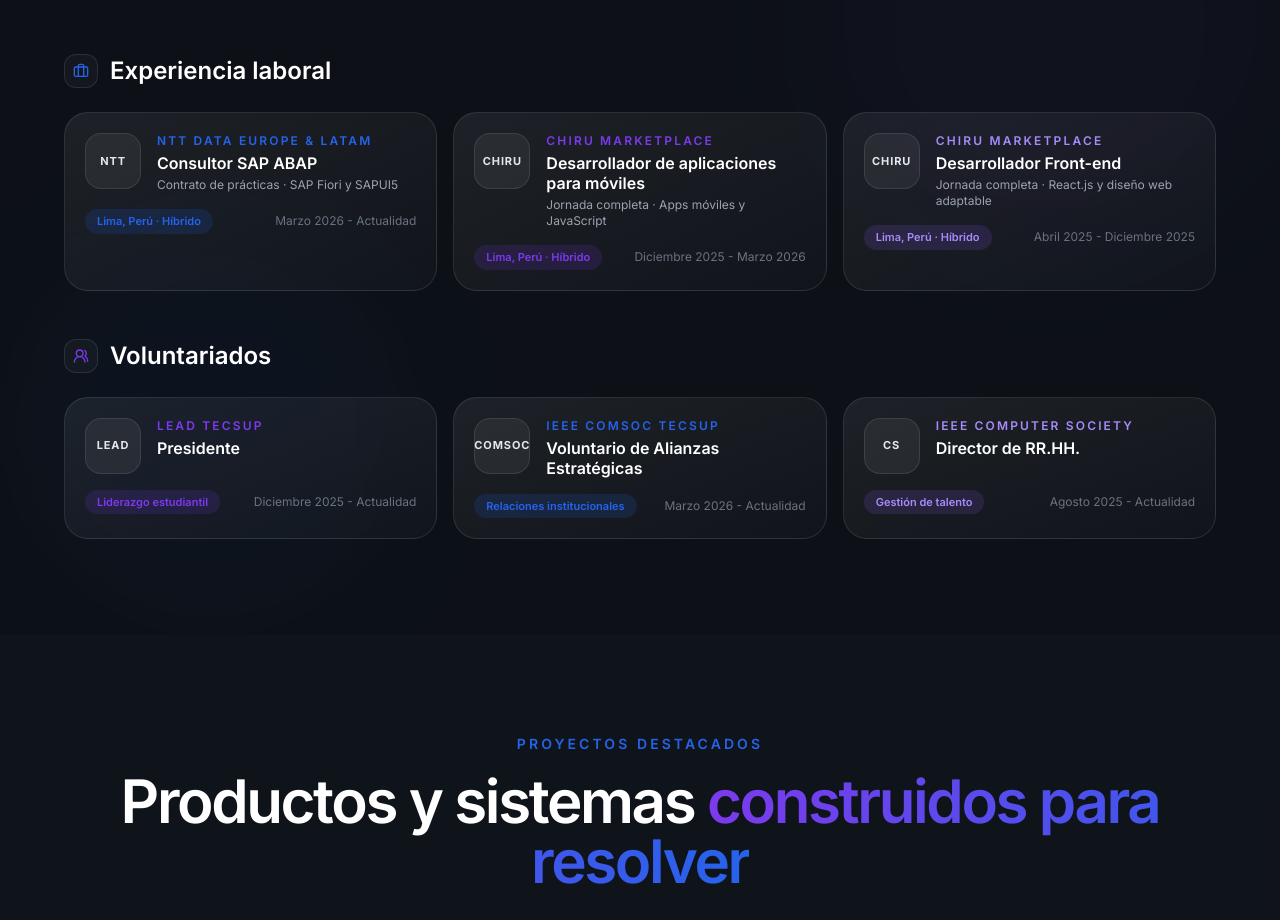
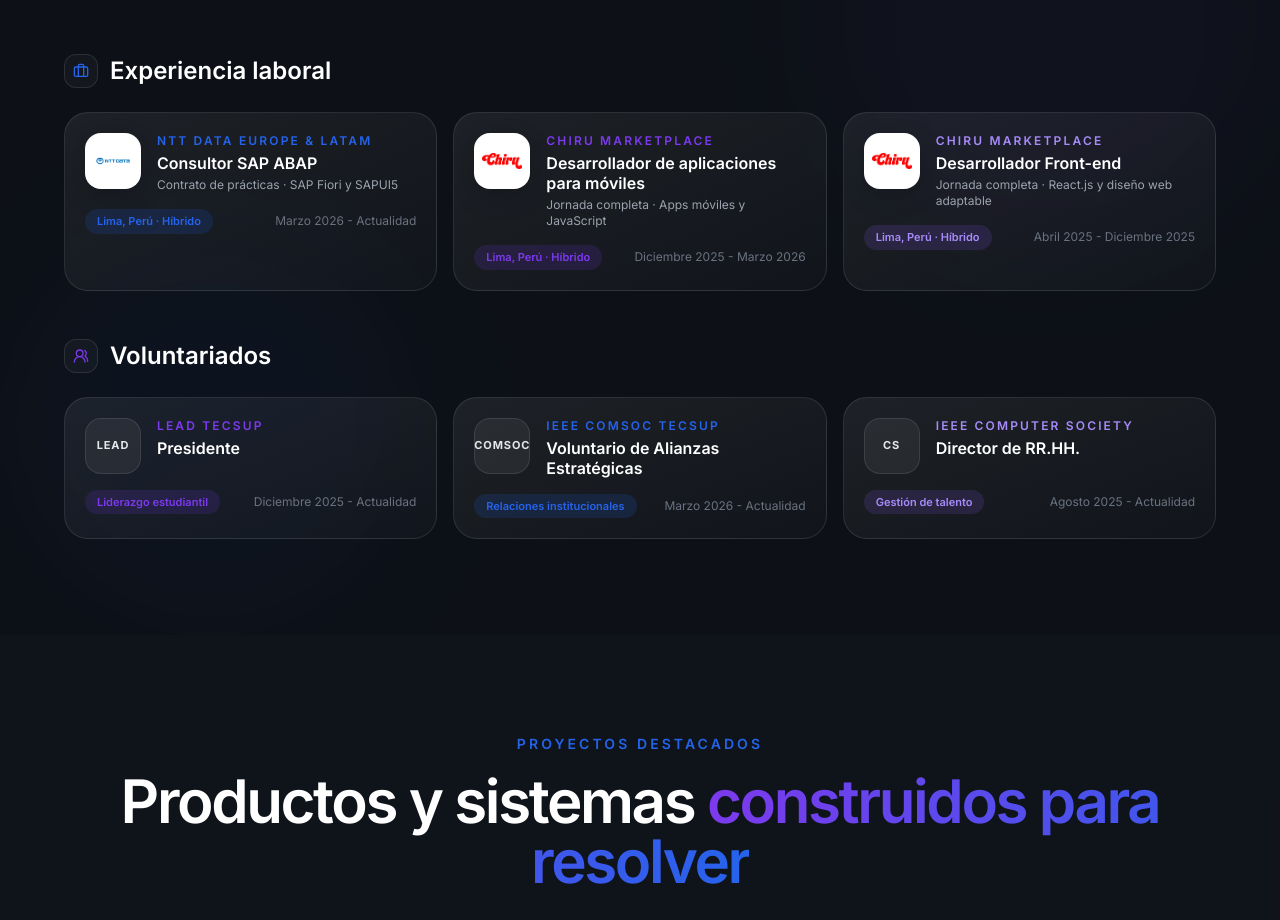
Before and after one commit to rafaelchuco/rafael-chuco-portfolio, a Next.js app: page / in a window 1280 px wide. Shown: the part 2000-2920 px from the top of the page. Built offline with nearby package versions, Linux system fonts and the light colour scheme.

Commit message:
feat: add logos and alt text for work experience items to enhance visual representation

```diff
--- a/components/Experience.tsx
+++ b/components/Experience.tsx
@@ -54,6 +54,8 @@
     period: 'Marzo 2026 - Actualidad',
     area: 'Lima, Perú · Híbrido',
     details: 'Contrato de prácticas · SAP Fiori y SAPUI5',
+    logo: '/images/NTT.png',
+    logoAlt: 'NTT DATA',
     logoText: 'NTT',
     accent: 'text-primary-blue',
     chip: 'bg-primary-blue/15 text-primary-blue',
@@ -64,6 +66,8 @@
     period: 'Diciembre 2025 - Marzo 2026',
     area: 'Lima, Perú · Híbrido',
     details: 'Jornada completa · Apps móviles y JavaScript',
+    logo: '/images/CHIRU.png',
+    logoAlt: 'Chiru MarketPlace',
     logoText: 'CHIRU',
     accent: 'text-primary-purple',
     chip: 'bg-primary-purple/15 text-primary-purple',
@@ -74,6 +78,8 @@
     period: 'Abril 2025 - Diciembre 2025',
     area: 'Lima, Perú · Híbrido',
     details: 'Jornada completa · React.js y diseño web adaptable',
+    logo: '/images/CHIRU.png',
+    logoAlt: 'Chiru MarketPlace',
     logoText: 'CHIRU',
     accent: 'text-violet-400',
     chip: 'bg-violet-500/15 text-violet-400',
@@ -90,7 +96,13 @@
       className="rounded-3xl border border-white/10 bg-gradient-to-br from-white/[0.07] to-white/[0.02] p-5"
     >
       <div className="mb-4 flex items-start gap-4">
-        <div className="flex h-14 w-14 shrink-0 items-center justify-center rounded-2xl border border-white/10 bg-white/[0.06] text-[11px] font-bold tracking-[0.08em] text-gray-200">
+        <div
+          className={`flex h-14 w-14 shrink-0 items-center justify-center rounded-2xl border text-[11px] font-bold tracking-[0.08em] ${
+            item.logo
+              ? 'border-white/40 bg-white shadow-[0_8px_24px_rgba(0,0,0,0.18)]'
+              : 'border-white/10 bg-white/[0.06] text-gray-200'
+          }`}
+        >
           {item.logo ? (
             <Image src={item.logo} alt={item.logoAlt ?? item.org} width={56} height={56} className="h-10 w-10 object-contain" />
           ) : (
```
